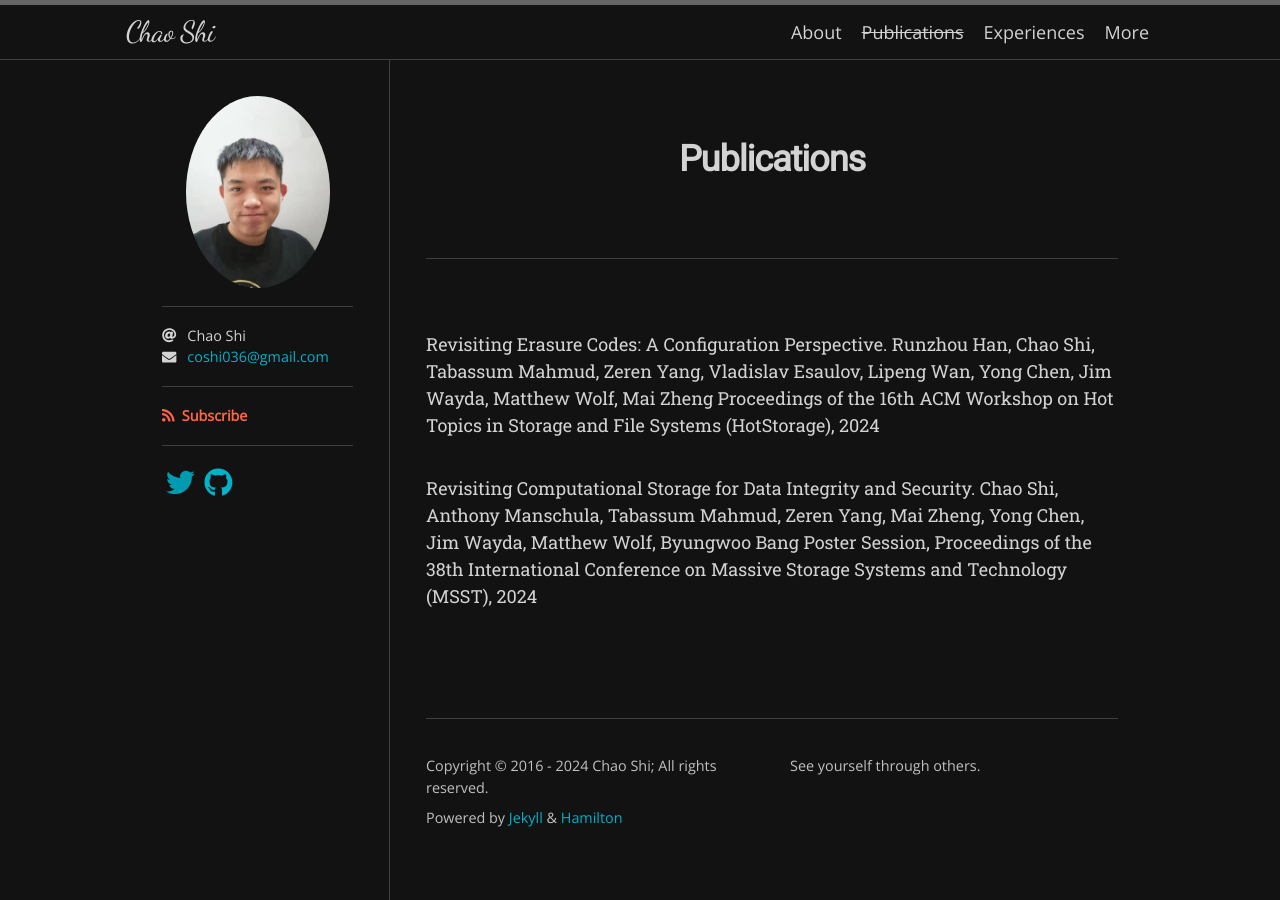
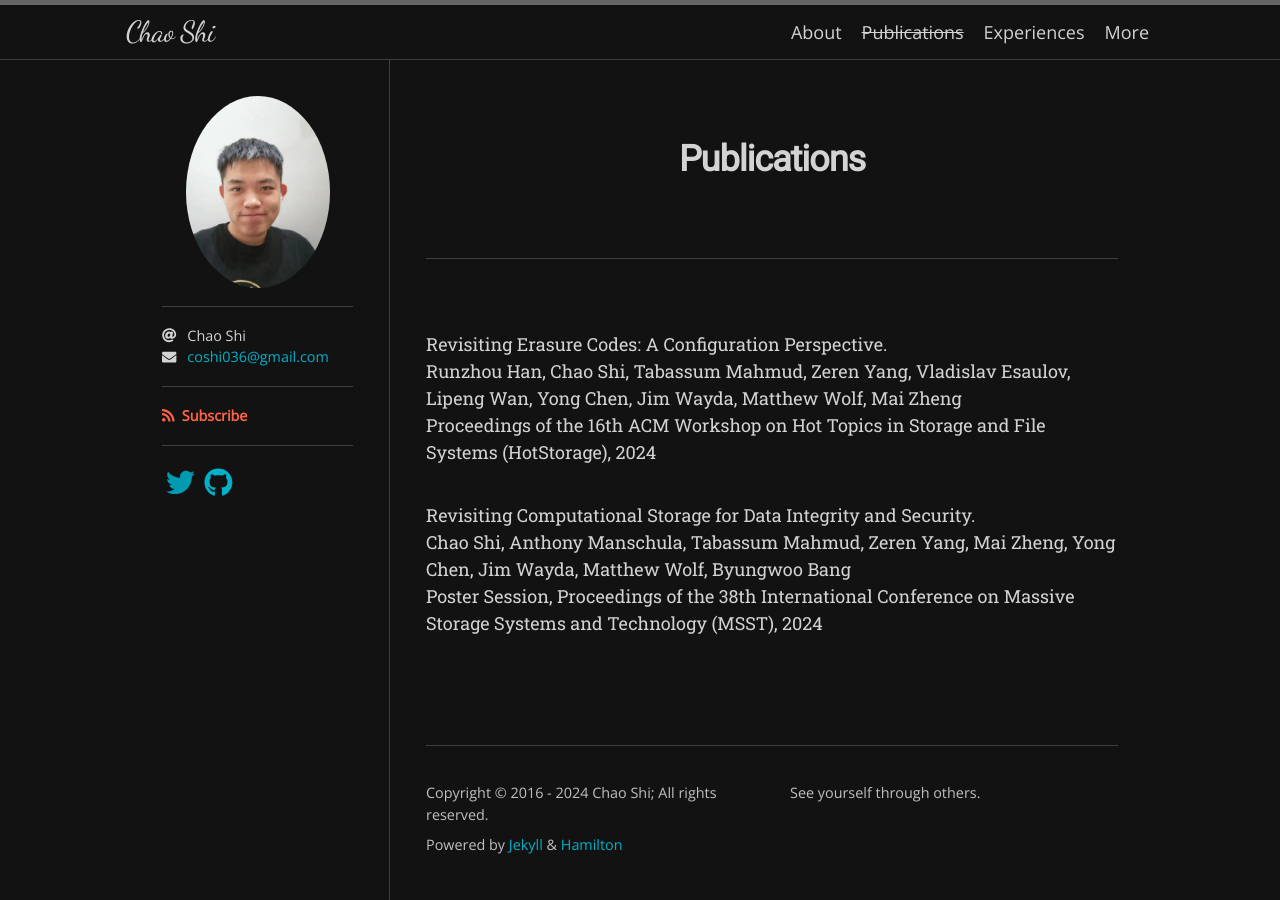
Before and after one commit to ChaoShi036/ChaoShi036.github.io, a Jekyll site: the page built from categories.md, in a window 1280 px wide. Built offline with Jekyll 4.4.1, drawn with Linux system fonts in a browser that asks for light colours; nearby versions of some CDN libraries; some web fonts are replaced.

```diff
--- a/categories.md
+++ b/categories.md
@@ -4,10 +4,10 @@ type: publications
 title: Publications
 permalink: /publications/
 ---
-Revisiting Erasure Codes: A Configuration Perspective.
-Runzhou Han, Chao Shi, Tabassum Mahmud, Zeren Yang, Vladislav Esaulov, Lipeng Wan, Yong Chen, Jim Wayda, Matthew Wolf, Mai Zheng
+Revisiting Erasure Codes: A Configuration Perspective.<br>
+Runzhou Han, Chao Shi, Tabassum Mahmud, Zeren Yang, Vladislav Esaulov, Lipeng Wan, Yong Chen, Jim Wayda, Matthew Wolf, Mai Zheng<br>
 Proceedings of the 16th ACM Workshop on Hot Topics in Storage and File Systems (HotStorage), 2024
 
-Revisiting Computational Storage for Data Integrity and Security.
-Chao Shi, Anthony Manschula, Tabassum Mahmud, Zeren Yang, Mai Zheng, Yong Chen, Jim Wayda, Matthew Wolf, Byungwoo Bang
+Revisiting Computational Storage for Data Integrity and Security.<br>
+Chao Shi, Anthony Manschula, Tabassum Mahmud, Zeren Yang, Mai Zheng, Yong Chen, Jim Wayda, Matthew Wolf, Byungwoo Bang<br>
 Poster Session, Proceedings of the 38th International Conference on Massive Storage Systems and Technology (MSST), 2024
```
